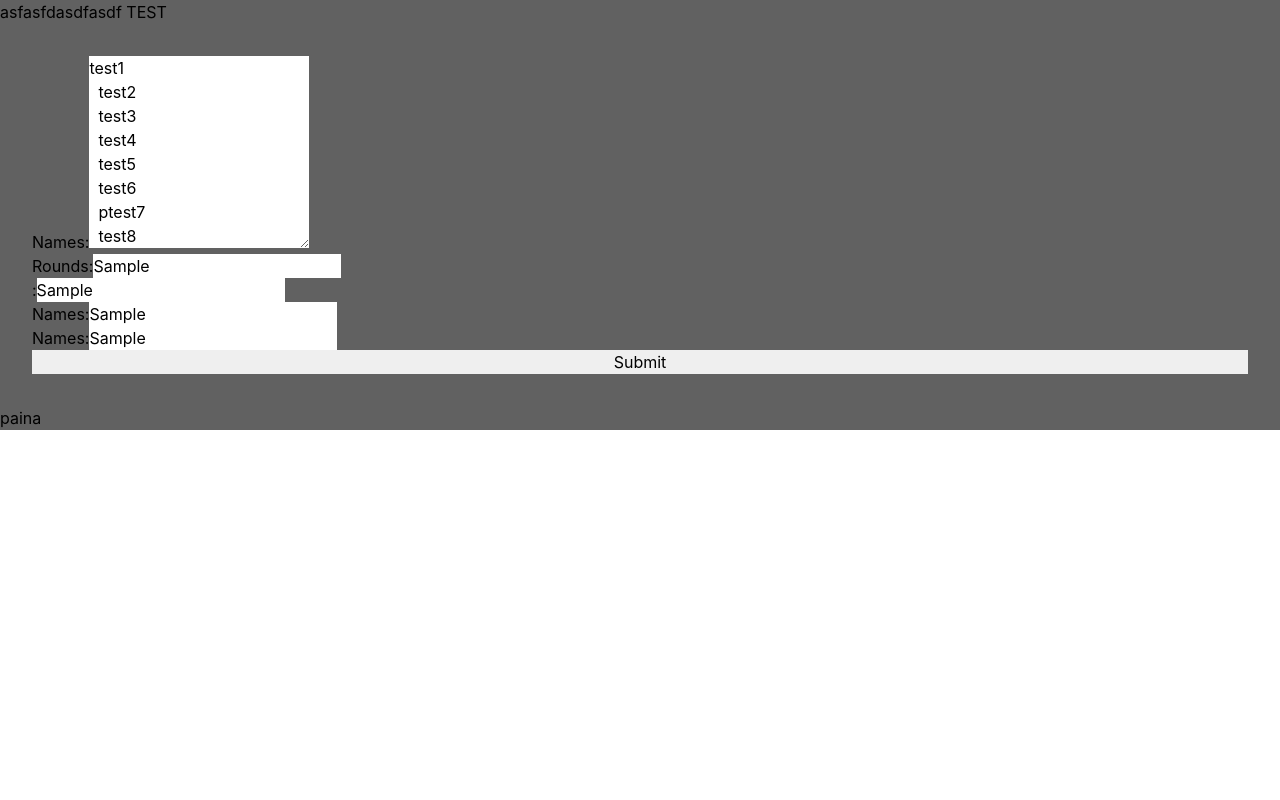
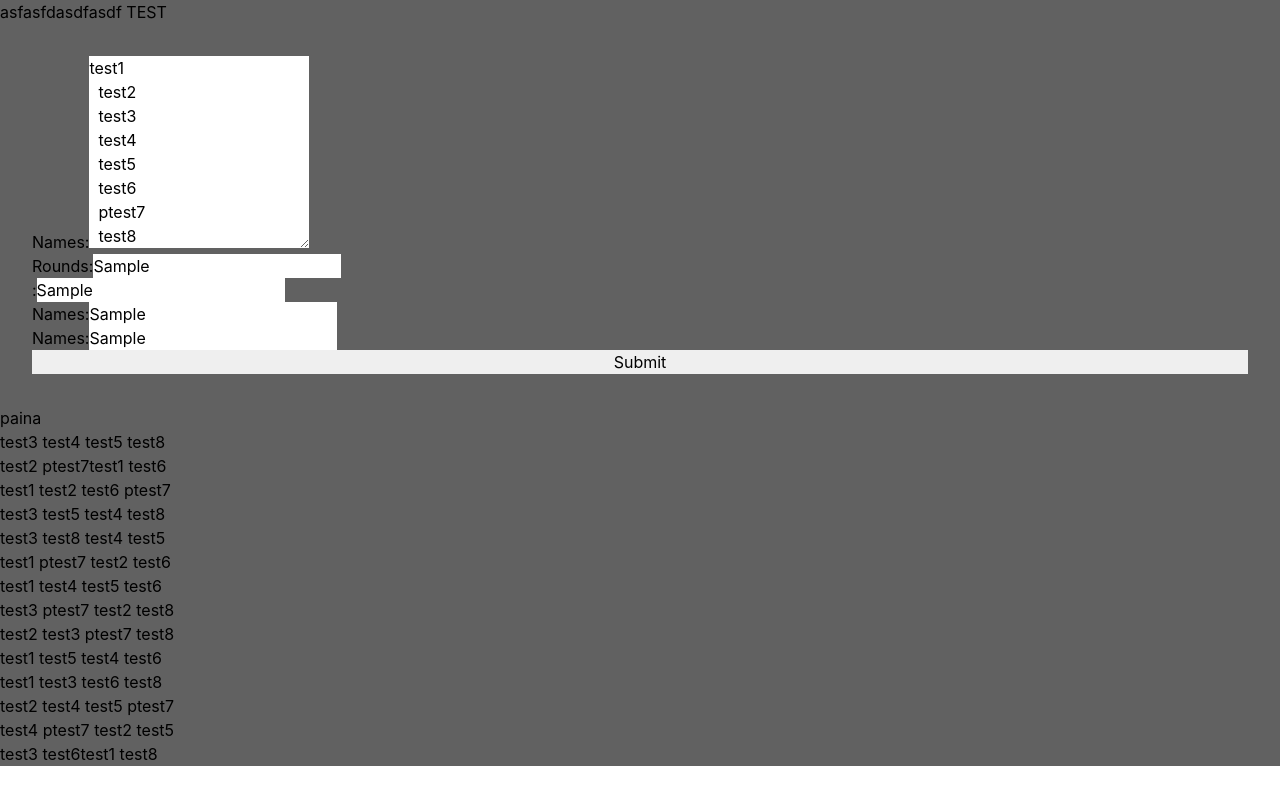
Before and after one commit to ohanhimaki/americano-tournaments, a React (Create React App) app in the folder americano-tournaments.web/: page / in a window 1280 px wide. Both pictures are taken after typing "Sample", "Sample", "Sample", "Sample" into the empty fields and a click on the input "Submit". Built offline with nearby package versions, Linux system fonts and the light colour scheme.

Commit message:
Parien arvontaa luonnosteltu

```diff
--- a/americano-tournaments.web/src/new-tournament/NewGroup.tsx
+++ b/americano-tournaments.web/src/new-tournament/NewGroup.tsx
@@ -1,6 +1,10 @@
-import React from "react";
+import React, { ReactComponentElement, useState } from "react";
+
+function forceUpdate2() {}
 
 export const NewGroup = () => {
+  const [matches, setmatches] = useState<Match[]>([]);
+
   function asdf() {
     console.log(names);
   }
@@ -15,20 +19,98 @@ export const NewGroup = () => {
 
   function stringSplit(stringSplit: string, splitwith: string = "\n") {
     var players: Array<string> = stringSplit.split("\n");
-    generateMatches(players);
+    setmatches(generateMatches(players));
+  }
+
+  interface Player {
+    name: string;
+    games: number;
+  }
+
+  interface Team {
+    players: Array<Player>;
   }
 
   interface Match {
-    t1p1: string;
-    t1p2: string;
-    t2p1: string;
-    t2p2: string;
+    teams: Array<Team>;
   }
 
-  function generateMatches(players: Array<string>) {
-    console.log(players);
+  function returnValidTeam(teams: Team[], team1: Team) {
+    return teams.filter(team => {
+      return (
+        !team.players.includes(team1.players[0]) &&
+        !team.players.includes(team1.players[1])
+      );
+    })[0];
+  }
 
-    var Matches: Match[] = [];
+  function removeTeams(teams: Team[], team1: Team, team2: Team) {
+    if (teams && team1 && team2) {
+      return teams.filter(team => {
+        return team.players !== team1.players && team.players !== team2.players;
+      });
+    } else {
+      console.log(teams);
+      console.log(team1);
+      console.log(team2);
+      return [];
+    }
+  }
+
+  function sumGamesOfTeam(team: Team) {
+    var sumOfGames = 0;
+    team.players.forEach(x => {
+      sumOfGames = sumOfGames + x.games;
+    });
+
+    return sumOfGames;
+  }
+
+  function generateMatches(playerNames: Array<string>) {
+    console.log(playerNames);
+    var players: Player[] = [];
+    var teams: Team[] = [];
+    var matches: Match[] = [];
+
+    playerNames.forEach(name => {
+      players.push({ name: name, games: 0 });
+    });
+
+    for (let i = 0; i < playerNames.length - 1; i++) {
+      for (let j = i + 1; j < playerNames.length; j++) {
+        teams.push({ players: [players[i], players[j]] });
+      }
+    }
+    teams = teams.sort(() => 0.5 - Math.random());
+
+    while (teams.length > 0) {
+      teams.sort((a, b) => {
+        return sumGamesOfTeam(a) - sumGamesOfTeam(b);
+      });
+
+      console.log(sumGamesOfTeam(teams[0]));
+
+      var team1 = teams[0];
+
+      var team2 = returnValidTeam(teams, team1);
+
+      if (team1 && team2) {
+        team1.players.forEach(player => {
+          player.games++;
+        });
+        team2.players.forEach(player => {
+          player.games++;
+        });
+        matches.push({ teams: [team1, team2] });
+
+        teams = removeTeams(teams, team1, team2);
+      } else {
+        break;
+      }
+    }
+    console.log(matches.length);
+
+    return matches;
   }
 
   let names = `test1
@@ -69,6 +151,18 @@ export const NewGroup = () => {
         <input type="submit" value="Submit"></input>
       </form>
       <button onClick={asdf}>paina</button>
+      <div>
+        {matches?.map((match: Match) => {
+          return (
+            <div>
+              {match.teams[0].players[0].name}
+              {match.teams[0].players[1].name}
+              {match.teams[1].players[0].name}
+              {match.teams[1].players[1].name}
+            </div>
+          );
+        })}
+      </div>
     </div>
   );
 };
```
